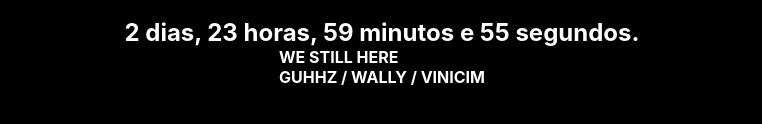
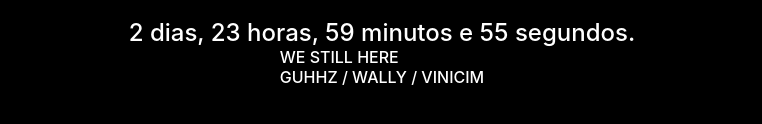
Before and after one commit to guhzzz/xeque-mate, a plain HTML site: page index.html in a window 1280 px wide. Shown: the part 538-662 px from the top of the page, without its empty margins (258-1020 px from the left). Drawn offline with Linux system fonts and the light colour scheme.

Commit message:
Update index.html

```diff
--- a/index.html
+++ b/index.html
@@ -15,7 +15,7 @@
             margin: 0;
             color: white;
             font-family: Inter, sans-serif;
-            font-weight:700;
+            font-weight:500;
         }
 
         #countdown {
@@ -25,6 +25,10 @@
 
         .stop-view-my-code h1{
             font-weight:800;
+        }
+
+        .still-here {
+            align-text:center;
         }
 
     </style>
```
